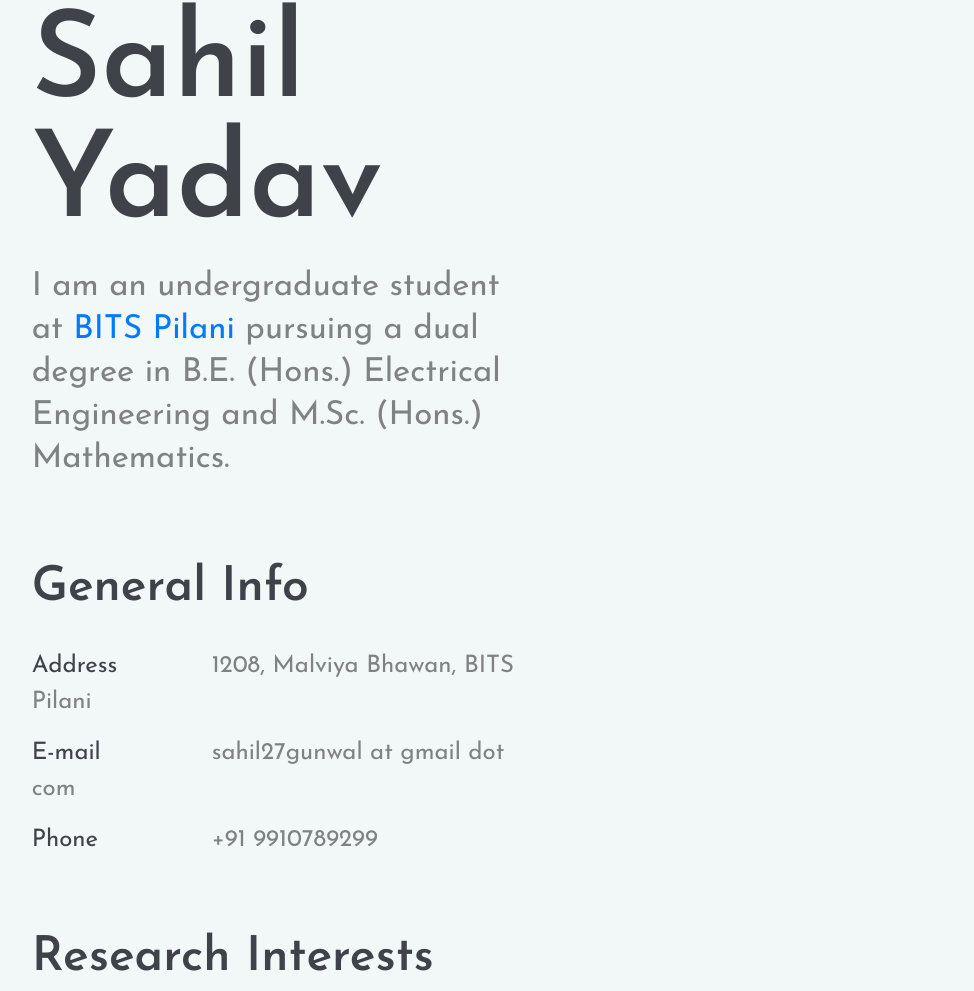
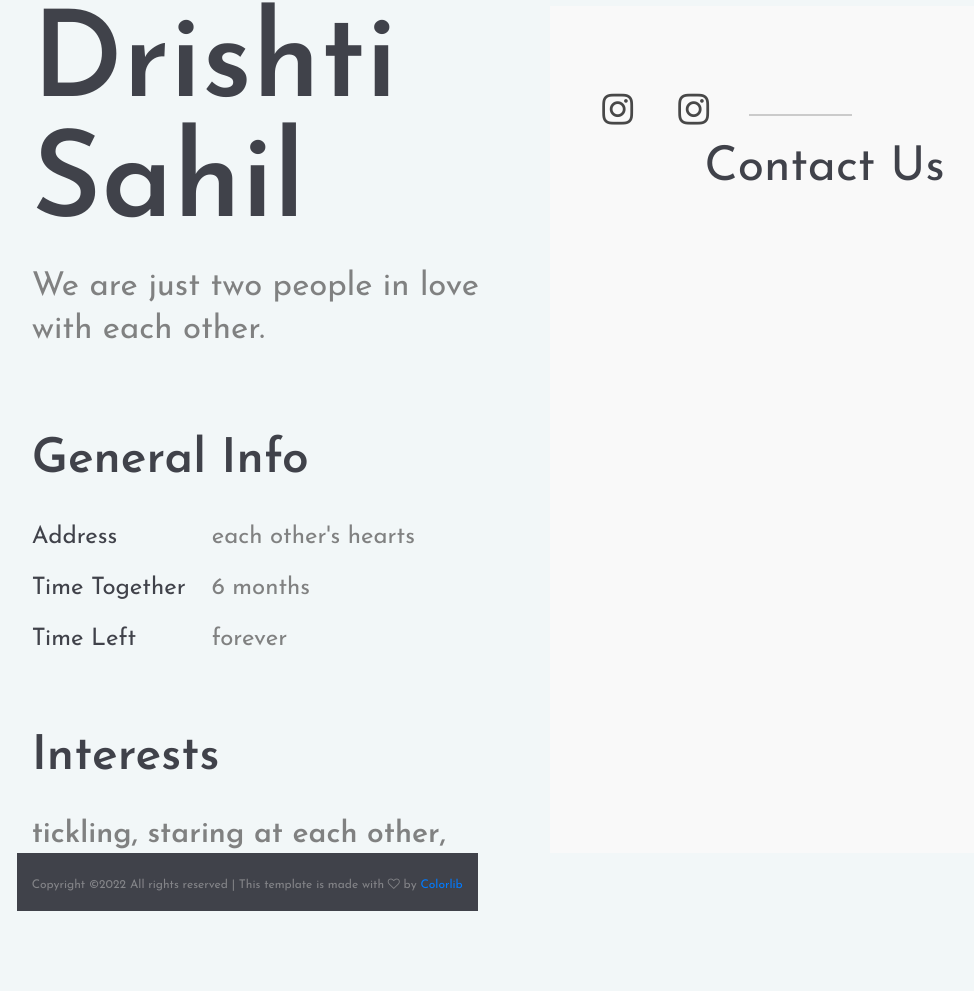
Before and after one commit to drahil18/drahil18.github.io, a plain HTML site: page index.html in a window 1280 px wide. Shown: the part 291-1282 px from the top of the page, without its empty margins (90-1064 px from the left). Drawn offline with Linux system fonts and the light colour scheme; files that its build step writes are made by us from their sources; files whose address does not match are found by name.

Commit message:
Update index.html

```diff
--- a/index.html
+++ b/index.html
@@ -11,7 +11,7 @@
 </script>
 	<title>Sahil Yadav - Home Page</title>
 	<meta charset="UTF-8">
-	<meta name="description" content="Sahil Yadav - Personal Homepage">
+	<meta name="description" content="Drishti & Sahil">
 	<meta name="keywords" content="resume, civic, onepage, creative, html">
 	<meta name="viewport" content="width=device-width, initial-scale=1.0">
 	<!-- Favicon -->
@@ -61,19 +61,19 @@
 					<div class="row">
 						<div class="col-lg-6">
 							<div class="hero-text">
-								<h2>Sahil Yadav</h2>
-								<p>I am an undergraduate student at <a href = "https://www.bits-pilani.ac.in/">BITS Pilani</a> pursuing a dual degree in B.E. (Hons.) Electrical Engineering and M.Sc. (Hons.) Mathematics.</p>
+								<h2>Drishti Sahil</h2>
+								<p>We are just two people in love with each other.</p>
 							</div>
 							<div class="hero-info">
 								<h2>General Info</h2>
 								<ul>
 
-									<li><span>Address</span>1208, Malviya Bhawan, BITS Pilani</li>
-									<li><span>E-mail</span>sahil27gunwal at gmail dot com</li>
-									<li><span>Phone </span>+91 9910789299</li>
+									<li><span>Address</span>each other's hearts</li>
+									<li><span>Time Together</span>6 months</li>
+									<li><span>Time Left </span>forever</li>
 								</ul><br><br><br>
-								<h2>Research Interests</h2>
-<h3><font color = #808181>Machine Learning, Computer Vision, Generative Models, Astronomy</font></h3>
+								<h2>Interests</h2>
+<h3><font color = #808181>tickling, staring at each other, </font></h3>
 
 							</div>
 
@@ -86,15 +86,14 @@
 								<img src="shlydv.jpg" alt="5">
 							</figure>
 						</div>
-						-->
+						c
 					</div>
 				</div>
 			</div>
 		</div>
 	</section>
 	<!-- Hero section end -->
-
-	<!-- Internship section start -->
+	<!-- Internship section start --
 	<section class="resume-section with-bg spad">
 		<div class="container-fluid">
 			<div class="row">
@@ -122,7 +121,7 @@
 
 
 
-	<!-- Resume section start -->
+	<!-- Resume section start -
 	<section class="resume-section spad">
 		<div class="container-fluid">
 			<div class="row">
@@ -164,7 +163,7 @@
 	</section>
 	<!-- Resume section end -->
 
-	<!-- Resume section start -->
+	<!-- Resume section start -
 	<section class="resume-section with-bg spad">
 		<div class="container-fluid">
 			<div class="row">
@@ -198,7 +197,7 @@
 	</section>
 	<!-- Resume section end -->
 
-	<!-- Hero section start -->
+	<!-- Hero section start --
 	<section class="hero1-section spad">
 		<div class="container-fluid">
 			<div class="row">
@@ -223,7 +222,6 @@
 	</section>
 	<!-- Hero section end -->
 
-
 	<!-- Social links section start -->
 	<div class="social-section">
 		<div class="container-fluid">
@@ -231,14 +229,15 @@
 				<div class="col-xl-10 offset-xl-1">
 					<div class="social-link-warp">
 						<div class="social-links">
-							<a href="https://www.linkedin.com/in/sahil-yadav-8418aba9/"><i class="fa fa-linkedin"></i></a>
-							<a href="https://github.com/sahilyadav27"><i class="fa fa-github"></i></a>											<a
-href="https://www.instagram.com/sahily2702/"><i class="fa fa-instagram"></i></a>
-							<a href="https://www.facebook.com/shlydv27"><i class="fa fa-facebook"></i></a>
-							<a href="https://twitter.com/_shlydv"><i class="fa fa-twitter"></i></a>
+							<!--<a href="https://www.linkedin.com/in/sahil-yadav-8418aba9/"><i class="fa fa-linkedin"></i></a>-->
+							<!--<a href="https://github.com/sahilyadav27"><i class="fa fa-github"></i></a>		-->									<a
+							<a href = "https://www.instagram.com/sahil.yadav.27/"><i class="fa fa-instagram"></i></a>
+							<a href = "https://www.instagram.com/_driishh/"><i class="fa fa-instagram"></i></a>
+							<!--<a href="https://www.facebook.com/shlydv27"><i class="fa fa-facebook"></i></a>
+							<!--<a href="https://twitter.com/_shlydv"><i class="fa fa-twitter"></i></a>-->
 
 						</div>
-						<h2 class="hidden-md hidden-sm">Contact Me</h2>
+						<h2 class="hidden-md hidden-sm">Contact Us</h2>
 					</div>
 				</div>
 			</div>
```
